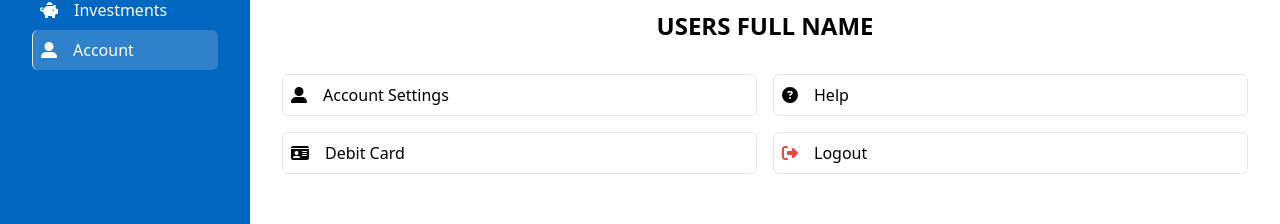
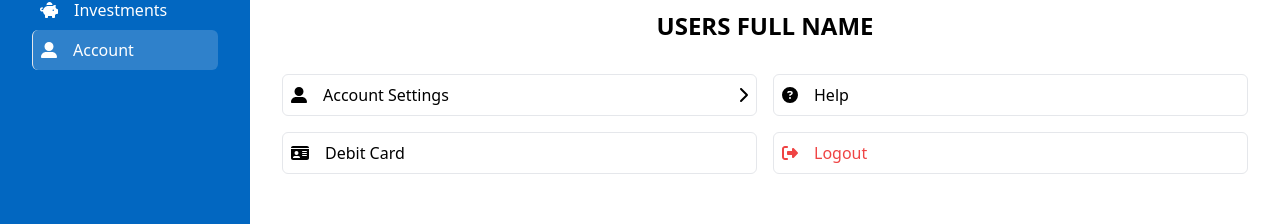
Before and after one commit to Opia12345/Nexus, a React (Vite) app in the folder Client/: page /account in a window 1280 px wide. Shown: the part 262-486 px from the top of the page. Built offline with nearby package versions, Linux system fonts and the light colour scheme.

Commit message:
updated the account route

```diff
--- a/Client/src/Pages/Account.jsx
+++ b/Client/src/Pages/Account.jsx
@@ -1,4 +1,5 @@
 import {
+  faChevronRight,
   faIdCard,
   faQuestion,
   faQuestionCircle,
@@ -29,9 +30,12 @@ const Account = () => {
 
         <div className="grid md:grid-cols-2 grid-cols-1 mt-8 gap-4">
           <div>
-            <div className="border rounded-md p-2 flex items-center gap-4 cursor-pointer">
-              <FontAwesomeIcon icon={faUserAlt} />
-              <h1>Account Settings</h1>
+            <div className="border rounded-md p-2 flex items-center gap-4 justify-between cursor-pointer">
+              <div className="flex items-center gap-4">
+                <FontAwesomeIcon icon={faUserAlt} />
+                <h1>Account Settings</h1>
+              </div>
+              <FontAwesomeIcon icon={faChevronRight} />
             </div>
             <div className="border rounded-md p-2 flex items-center gap-4 mt-4 cursor-pointer">
               <FontAwesomeIcon icon={faIdCard} />
@@ -44,8 +48,8 @@ const Account = () => {
               <FontAwesomeIcon icon={faQuestionCircle} />
               <h1>Help</h1>
             </div>
-            <div className="border rounded-md p-2 flex items-center gap-4 mt-4 cursor-pointer">
-              <FontAwesomeIcon className="text-red-500" icon={faSignOutAlt} />
+            <div className="border rounded-md p-2 flex items-center text-red-500 gap-4 mt-4 cursor-pointer">
+              <FontAwesomeIcon icon={faSignOutAlt} />
               <h1>Logout</h1>
             </div>
           </div>
```
